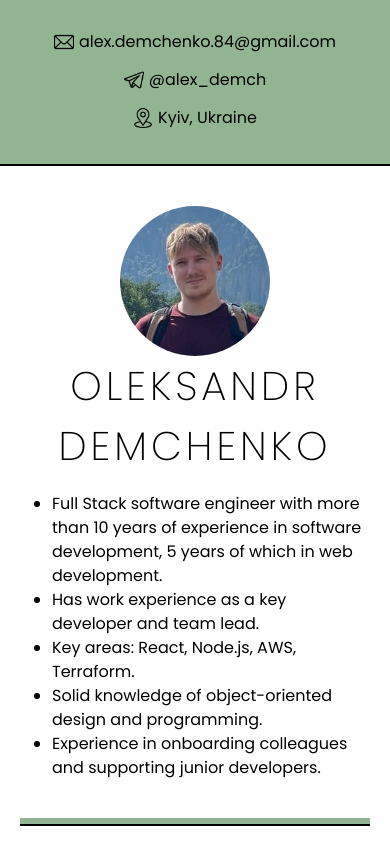
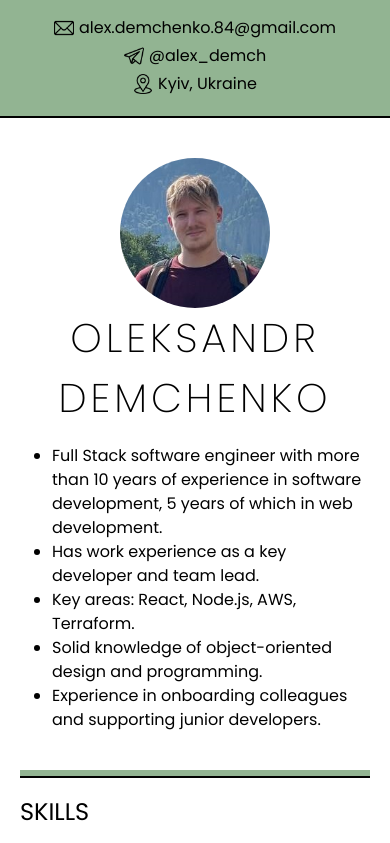
Before and after one commit to alex-demchenko/alex-demchenko.github.io, a React (Vite) app: page / in a window 390 px wide. Shown: the top 843 px of the page. Built offline with nearby package versions, Linux system fonts and the light colour scheme.

Commit message:
chore: port to tailwind

```diff
--- a/src/App.tsx
+++ b/src/App.tsx
@@ -9,7 +9,7 @@ import ExperienceJob from "./components/ExperienceJob";
 export default function App() {
   return (
     <>
-      <header>
+      <header className="px-[30px] py-4 flex flex-col md:flex-row justify-center items-center border-b-2 border-b-black">
         <p>
           <img src={IconMail} width="20" alt="Mail icon" />
           alex.demchenko.84@gmail.com
--- a/src/index.css
+++ b/src/index.css
@@ -46,21 +46,7 @@
 
 @layer components {
   header {
-    padding: 30px 0px;
-
-    display: flex;
-    justify-content: center;
-    align-items: center;
-
     background: var(--theme-color);
-    border-bottom: 2px solid black;
-  }
-
-  @media (max-width: 800px) {
-    header {
-      flex-direction: column;
-      gap: 10px;
-    }
   }
 
   header p {
```
